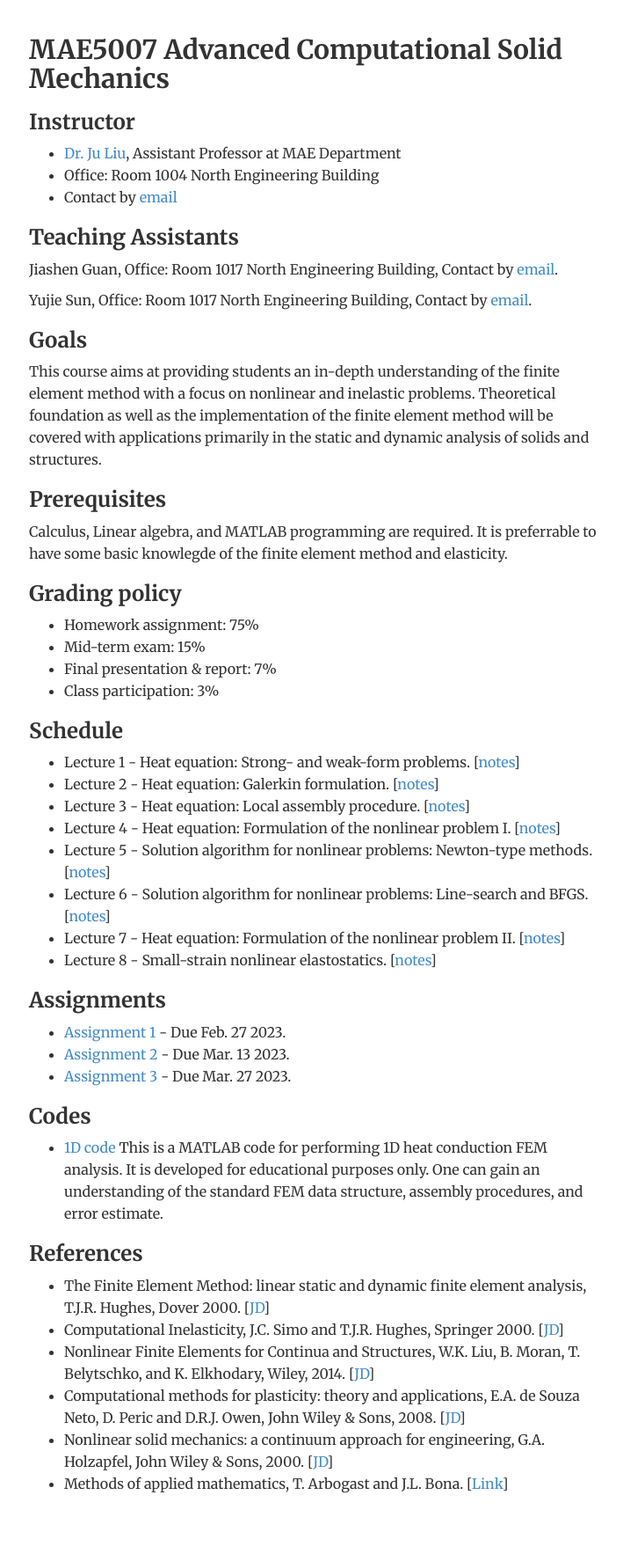
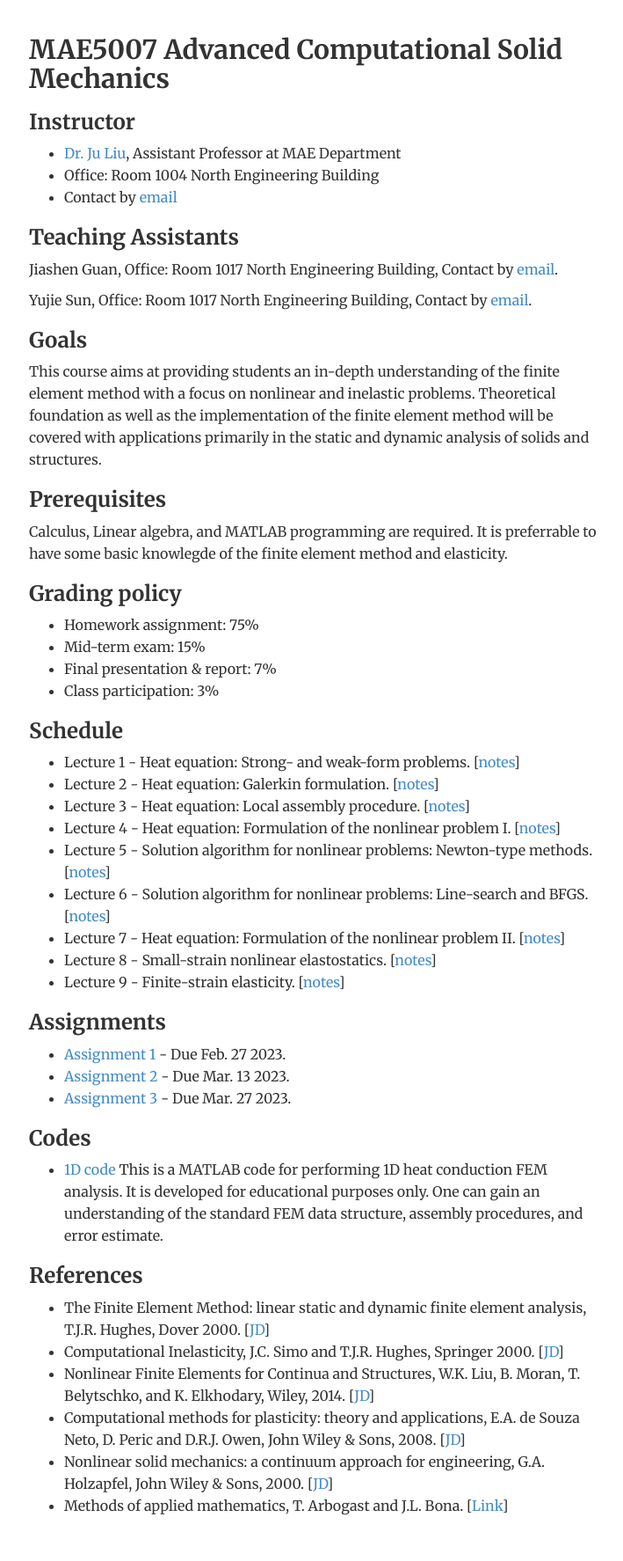
Before and after one commit to ju-liu/ju-liu.github.io, a Jekyll site: the page built from teaching/FEM-2023-Spring/index.html, in a window 1280 px wide. Shown: the whole page at 88% size, without its empty margins (283-992 px from the left). Built offline with Jekyll 4.4.1, drawn with Linux system fonts in a browser that asks for light colours; nearby versions of some CDN libraries; library files that are not in the unit come from our copies; before the commit the page ends 1749 px from its top, so only the background shows below that.

Commit message:
Update index.html

```diff
--- a/teaching/FEM-2023-Spring/index.html
+++ b/teaching/FEM-2023-Spring/index.html
@@ -44,6 +44,7 @@
   <li>Lecture 6 - Solution algorithm for nonlinear problems: Line-search and BFGS. [<a href="notes/Lecture-06.pdf">notes</a>]</li>
   <li>Lecture 7 - Heat equation: Formulation of the nonlinear problem II. [<a href="notes/Lecture-07.pdf">notes</a>]</li>
   <li>Lecture 8 - Small-strain nonlinear elastostatics. [<a href="notes/Lecture-08.pdf">notes</a>]</li>
+  <li>Lecture 9 - Finite-strain elasticity. [<a href="notes/Lecture-09.pdf">notes</a>]</li>
 </ul>
 
 <h3>Assignments</h3>
```
